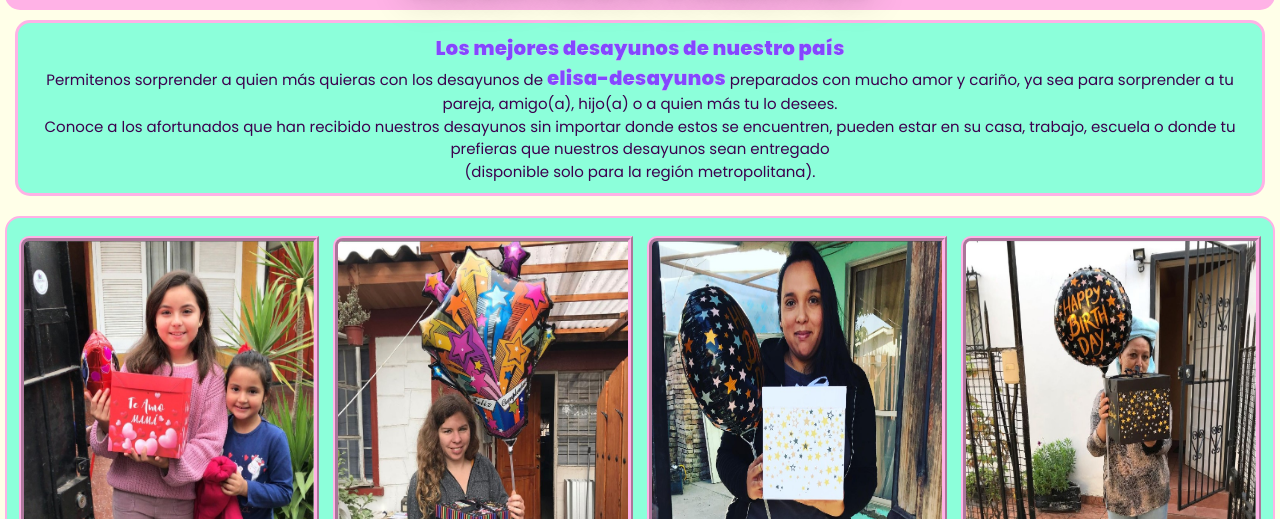
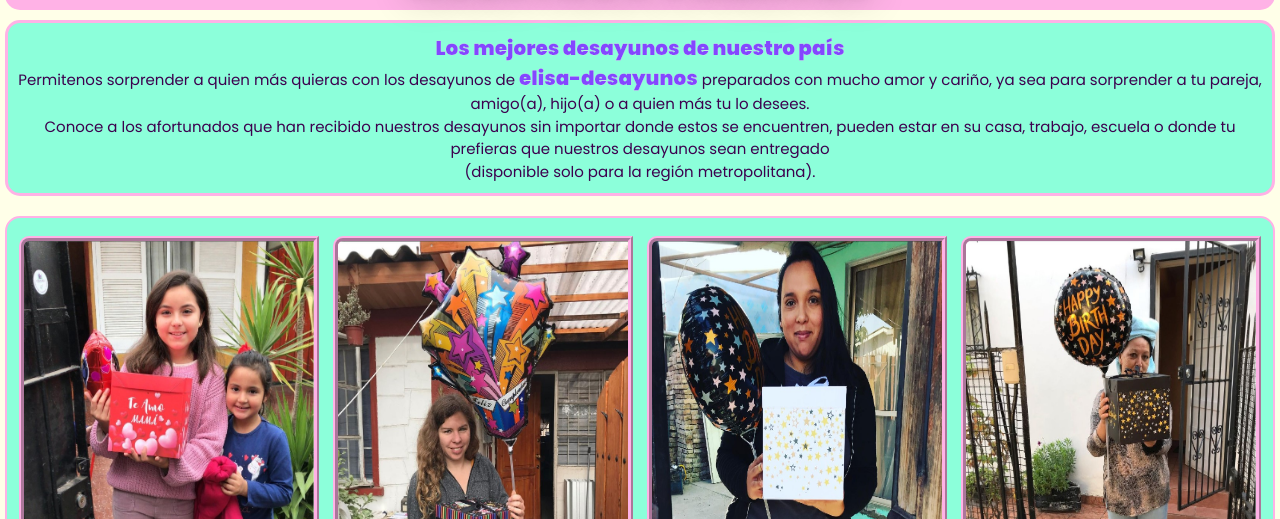
Before and after one commit to Spctr0pro/PF-Toro, a website: page pages/galeria.html in a window 1280 px wide. Shown: the part 186-705 px from the top of the page. Drawn offline with nearby package versions, Linux system fonts and the light colour scheme.

Commit message:
Ajustes galeria seccion p

```diff
--- a/pages/galeria.html
+++ b/pages/galeria.html
@@ -74,7 +74,7 @@
     </header>
     <main class="ajustar-contenido">
         <h1 class="animate__animated animate__bounce titulo-galeria">NUESTROS CLIENTES</h1>
-        <p><span>Los mejores desayunos de nuestro país</span> <br>
+        <p><span class="titulo-p">Los mejores desayunos de nuestro país</span> <br>
             Permitenos sorprender a quien más quieras con los desayunos de <span>elisa-desayunos</span> preparados con
             mucho amor y cariño, ya sea para sorprender a tu pareja, amigo(a), hijo(a) o a quien más tu lo desees. <br>
             Conoce a los afortunados que han recibido nuestros desayunos sin importar donde estos se encuentren, pueden estar
--- a/scss/components/_layout.scss
+++ b/scss/components/_layout.scss
@@ -219,6 +219,7 @@
     p{
         color: nth($colores, 5);
         font-size: nth($font-size, 1);
+        width: 100%;
         @extend %font-type;
         padding: 10px;
         margin: 10px;
@@ -227,7 +228,10 @@
         background-color: nth($colores, 2);
         // border-top: 1px;
         // border-bottom: 1px;
-
+        .titulo-p{
+            display: inline;
+            white-space: normal;
+        }
         span {
             font-size: nth($font-size, 2);
             font-weight: 550;
```
Also changed, not shown: css/estilos.css.
